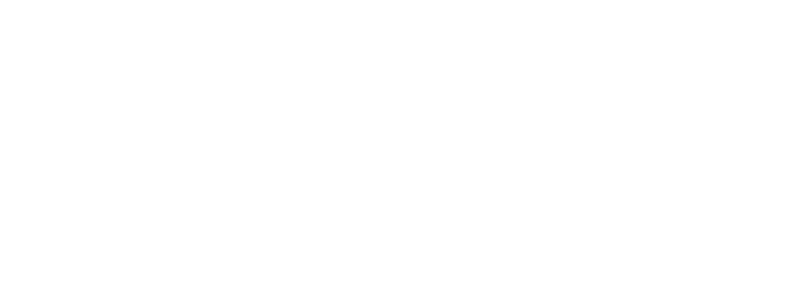
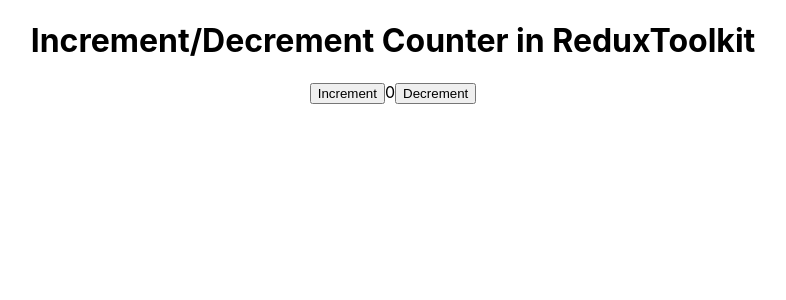
Before and after one commit to SDE-ADNAN/react-redux-toolkit-demo, a React (Create React App) app: page / in a window 1280 px wide. Shown: the top 300 px of the page, without its empty margins (247-1033 px from the left). Built offline with nearby package versions, Linux system fonts and the light colour scheme.

Commit message:
updated readme file for 8th step

```diff
--- a/src/App.js
+++ b/src/App.js
@@ -1,8 +1,11 @@
 import './App.css';
+import { Counter } from './features/counter/Counter';
 
 function App() {
   return (
     <div className="App">
+      <h1>Increment/Decrement Counter in ReduxToolkit</h1>
+     <Counter/>
     </div>
   );
 }
```
